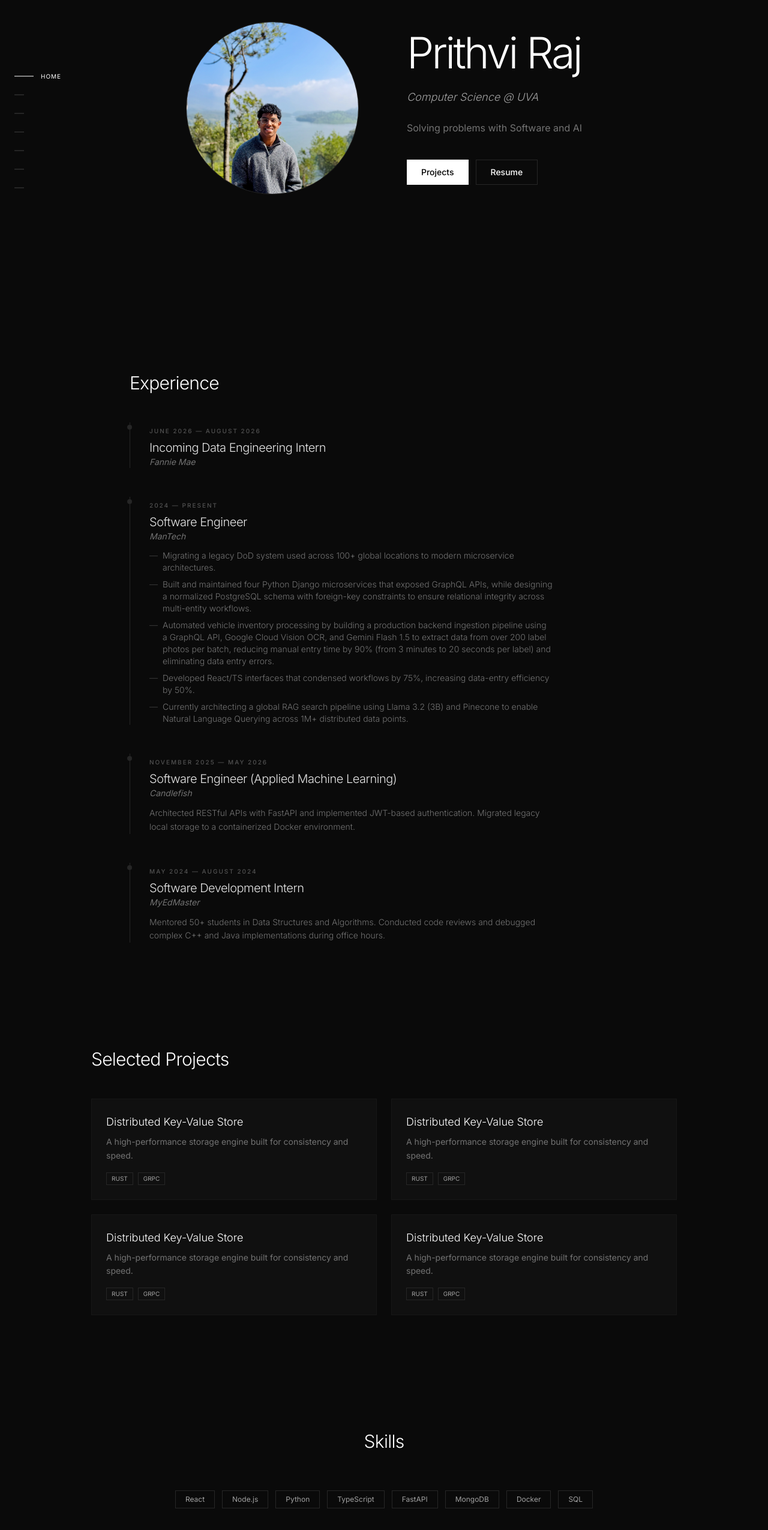
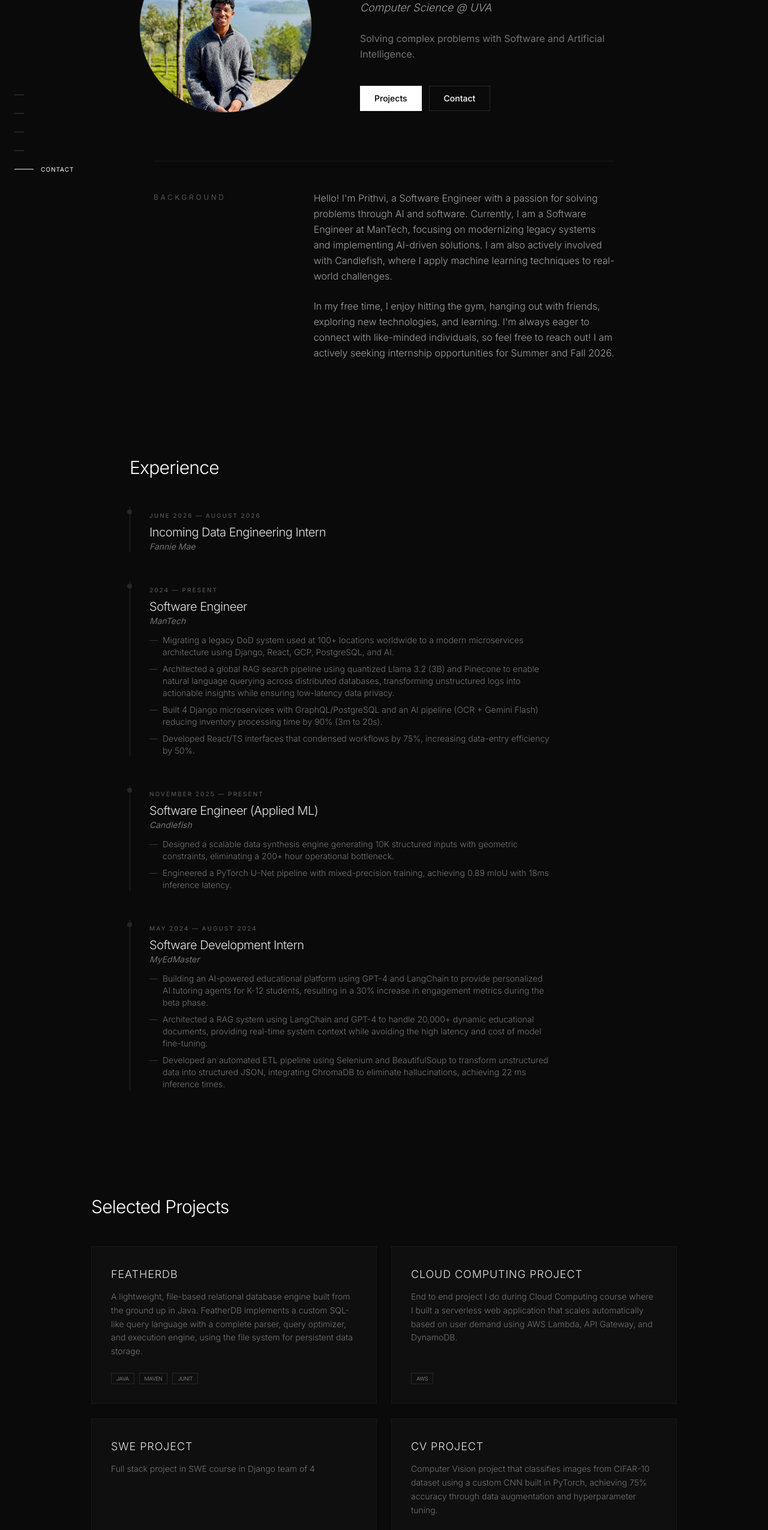
Before and after one commit to whozpj/Portfolio, a Next.js app in the folder portfolio/: page / in a window 1280 px wide. Shown: the part 180-2730 px from the top of the page at 60% size. Built offline with nearby package versions, Linux system fonts and the light colour scheme.

Commit message:
projects and experience

```diff
--- a/portfolio/app/components/Hero.tsx
+++ b/portfolio/app/components/Hero.tsx
@@ -11,15 +11,30 @@ export default function Portfolio() {
 
   useEffect(() => {
   const handleScroll = () => {
-      const sections = ["hero", "experience", "projects", "skills", "interests", "resume", "contact"];
+    const sections = ["hero", "experience", "projects", "skills", "contact"];
+
+    // 1. Check if the user is truly near the bottom of the page
+    // We use a smaller buffer (20px) to ensure we don't jump to Contact too early
+    const isAtBottom = window.innerHeight + window.scrollY >= document.documentElement.scrollHeight - 20;
+
+    if (isAtBottom) {
+      setActiveSection("contact");
+      return;
+    }
+
+    // 2. Center-based detection for all other sections
     const current = sections.find(section => {
       const element = document.getElementById(section);
       if (element) {
         const rect = element.getBoundingClientRect();
-          return rect.top <= 100 && rect.bottom >= 100;
+        // A section is active if its top is above the middle of the screen
+        // and its bottom is below that same middle point.
+        const midPoint = window.innerHeight / 2;
+        return rect.top <= midPoint && rect.bottom >= midPoint;
       }
       return false;
     });
+
     if (current) setActiveSection(current);
   };
 
@@ -32,9 +47,32 @@ export default function Portfolio() {
     element?.scrollIntoView({ behavior: "smooth" });
   };
 
+  const skillCategories = [
+    {
+      title: "Languages",
+      skills: ["Python", "TypeScript", "Java", "JavaScript", "SQL", "R", "Assembly", "C"],
+    },
+    {
+      title: "Frameworks/Libraries",
+      skills: ["Django", "FastAPI", "React.js", "GraphQL", "Rest API", "NumPy", "Pandas", "Node.js" ],
+    },
+    {
+      title: "AI/ML",
+      skills: ["LangChain", "LangGraph", "PyTorch", "ChromaDB", "RAG Pipelines", "Agentic AI", "GPT-4", "Gemini", "Llama" ],
+    },
+    {
+      title: "Infrastructure & DevOps",
+      skills: ["AWS", "GCP", "Azure", "Docker", "PostgreSQL", "CI/CD", "Git/GitHub", "Jira", "Confluence", "VSCode" ],
+    },
+    {
+      title: "Certifications",
+      skills: ["AWS Cloud Practitioner", "Microsoft Azure Fundamentals (AZ-900)", "MTA Security Fundamentals"],
+    },
+  ];
+
   return (
     <div className="bg-neutral-950 text-white selection:bg-white selection:text-black">
-      {/* Side Navigation - Thinner line, smaller text */}
+      {/* Side Navigation */}
       <motion.nav
         initial={{ x: -50, opacity: 0 }}
         animate={{ x: 0, opacity: 1 }}
@@ -47,8 +85,6 @@ export default function Portfolio() {
             { id: "experience", label: "Experience" },
             { id: "projects", label: "Projects" },
             { id: "skills", label: "Skills" },
-            { id: "interests", label: "Interests" },
-            { id: "resume", label: "Resume" },
             { id: "contact", label: "Contact" }
           ].map((item) => (
             <button key={item.id} onClick={() => scrollToSection(item.id)} className="group flex items-center gap-3">
@@ -61,32 +97,74 @@ export default function Portfolio() {
         </div>
       </motion.nav>
 
-      {/* Hero Section - Reduced font sizes and image scale */}
-      <section id="hero" className="h-[90vh] flex flex-col md:flex-row items-center justify-center gap-12 md:gap-20 px-6 max-w-6xl mx-auto">
-        <motion.div initial={{ opacity: 0, scale: 0.95 }} animate={{ opacity: 1, scale: 1 }} transition={{ duration: 0.8 }} className="relative">
+      {/* Hero Section */}
+      {/* Hero Section */}
+      <section id="hero" className="min-h-[90vh] flex flex-col items-center justify-center py-20 px-6 max-w-6xl mx-auto">
+        <div className="flex flex-col md:flex-row items-center justify-center gap-12 md:gap-20 w-full">
+          {/* Left Side: PFP */}
+          <motion.div
+            initial={{ opacity: 0, scale: 0.95 }}
+            animate={{ opacity: 1, scale: 1 }}
+            transition={{ duration: 0.8 }}
+            className="relative"
+          >
             <div className="w-56 h-56 md:w-72 md:h-72 rounded-full overflow-hidden border border-neutral-800 bg-neutral-900">
-            <Image src="/pfp.jpg" alt="Prithvi Raj" width={300} height={300} className="w-full h-full object-cover transition-all duration-700" priority />
+              <Image
+                src="/pfp.jpg"
+                alt="Prithvi Raj"
+                width={300}
+                height={300}
+                className="w-full h-full object-cover object-bottom transition-all duration-700"
+                priority
+              />
             </div>
           </motion.div>
 
-        <motion.div initial={{ opacity: 0, y: 20 }} animate={{ opacity: 1, y: 0 }} transition={{ duration: 0.8, delay: 0.1 }} className="space-y-6 max-w-xl text-center md:text-left">
+          {/* Right Side: Title & CTAs */}
+          <motion.div
+            initial={{ opacity: 0, y: 20 }}
+            animate={{ opacity: 1, y: 0 }}
+            transition={{ duration: 0.8, delay: 0.1 }}
+            className="space-y-6 max-w-xl text-center md:text-left"
+          >
             <h1 className="text-5xl md:text-7xl font-light tracking-tighter">Prithvi Raj</h1>
             <p className="text-lg text-neutral-400 font-light italic">Computer Science @ UVA</p>
-          <p className="text-base text-neutral-500 leading-relaxed">
-            Solving problems with Software and AI
+            <p className="text-base text-neutral-500 leading-relaxed max-w-md">
+              Solving complex problems with Software and Artificial Intelligence.
             </p>
             <div className="flex gap-3 justify-center md:justify-start pt-4">
               <button onClick={() => scrollToSection("projects")} className="px-6 py-2.5 bg-white text-black text-sm font-medium hover:bg-neutral-200 transition-all">
                 Projects
               </button>
-            <button onClick={() => scrollToSection("resume")} className="px-6 py-2.5 border border-neutral-800 text-sm font-medium hover:bg-white hover:text-black transition-all">
-              Resume
+              <button onClick={() => scrollToSection("contact")} className="px-6 py-2.5 border border-neutral-800 text-sm font-medium hover:bg-white hover:text-black transition-all">
+                Contact
               </button>
+            </div>
+          </motion.div>
+        </div>
+
+        {/* Integrated About Me Paragraph (Underneath Hero Content) */}
+        <motion.div
+          initial={{ opacity: 0, y: 20 }}
+          animate={{ opacity: 1, y: 0 }}
+          transition={{ duration: 0.8, delay: 0.3 }}
+          className="mt-20 max-w-3xl text-center md:text-left border-t border-neutral-900 pt-12"
+        >
+          <div className="grid md:grid-cols-3 gap-8">
+            <h2 className="text-xs uppercase tracking-[0.3em] text-neutral-600 mt-1">Background</h2>
+            <div className="md:col-span-2 space-y-6 text-neutral-400 font-light leading-relaxed">
+              <p>
+                Hello! I'm Prithvi, a Software Engineer with a passion for solving problems through AI and software. Currently, I am a Software Engineer at ManTech, focusing on modernizing legacy systems and implementing AI-driven solutions. I am also actively involved with Candlefish, where I apply machine learning techniques to real-world challenges.
+              </p>
+              <p>
+                In my free time, I enjoy hitting the gym, hanging out with friends, exploring new technologies, and learning. I'm always eager to connect with like-minded individuals, so feel free to reach out! I am actively seeking internship opportunities for Summer and Fall 2026.
+              </p>
+            </div>
           </div>
         </motion.div>
       </section>
 
-{/* Experience Section - 4 Distinct Entries */}
+      {/* Experience Section */}
       <section id="experience" className="py-20 px-6 max-w-4xl mx-auto">
         <h2 className="text-3xl font-light mb-12 tracking-tight">Experience</h2>
         <div className="space-y-12">
@@ -95,6 +173,7 @@ export default function Portfolio() {
               date: "June 2026 — August 2026",
               role: "Incoming Data Engineering Intern",
               company: "Fannie Mae",
+              desc: null
             },
             {
               date: "2024 — Present",
@@ -104,106 +183,180 @@ export default function Portfolio() {
                 <ul className="space-y-2 mt-3 text-sm text-neutral-500 font-light">
                    <li className="flex gap-2">
                     <span className="text-neutral-700">—</span>
-                    Migrating a legacy DoD system used across 100+ global locations to modern microservice architectures.
+                    Migrating a legacy DoD system used at 100+ locations worldwide to a modern microservices architecture using Django, React, GCP, PostgreSQL, and AI.
                   </li>
                   <li className="flex gap-2">
                     <span className="text-neutral-700">—</span>
-                    Built and maintained four Python Django microservices that exposed GraphQL APIs, while designing a normalized PostgreSQL schema with foreign-key constraints to ensure relational integrity across multi-entity workflows.
+                    Architected a global RAG search pipeline using quantized Llama 3.2 (3B) and Pinecone to enable natural language querying across distributed databases, transforming unstructured logs into actionable insights while ensuring low-latency data privacy.
                   </li>
                   <li className="flex gap-2">
                     <span className="text-neutral-700">—</span>
-                    Automated vehicle inventory processing by building a production backend ingestion pipeline using a GraphQL API, Google Cloud Vision OCR, and Gemini Flash 1.5 to extract data from over 200 label photos per batch, reducing manual entry time by 90% (from 3 minutes to 20 seconds per label) and eliminating data entry errors.
+                    Built 4 Django microservices with GraphQL/PostgreSQL and an AI pipeline (OCR + Gemini Flash) reducing inventory processing time by 90% (3m to 20s).
                   </li>
                   <li className="flex gap-2">
                     <span className="text-neutral-700">—</span>
                     Developed React/TS interfaces that condensed workflows by 75%, increasing data-entry efficiency by 50%.
                   </li>
+                </ul>
+              ),
+            },
+            {
+              date: "November 2025 — Present",
+              role: "Software Engineer (Applied ML)",
+              company: "Candlefish",
+              desc: (
+                <ul className="space-y-2 mt-3 text-sm text-neutral-500 font-light">
                   <li className="flex gap-2">
                     <span className="text-neutral-700">—</span>
-                    Currently architecting a global RAG search pipeline using Llama 3.2 (3B) and Pinecone to enable Natural Language Querying across 1M+ distributed data points.
+                    Designed a scalable data synthesis engine generating 10K structured inputs with geometric constraints, eliminating a 200+ hour operational bottleneck.
+                  </li>
+                  <li className="flex gap-2">
+                    <span className="text-neutral-700">—</span>
+                    Engineered a PyTorch U-Net pipeline with mixed-precision training, achieving 0.89 mIoU with 18ms inference latency.
                   </li>
                 </ul>
               ),
             },
-            {
-              date: "November 2025 — May 2026",
-              role: "Software Engineer (Applied Machine Learning)",
-              company: "Candlefish",
-              desc: "Architected RESTful APIs with FastAPI and implemented JWT-based authentication. Migrated legacy local storage to a containerized Docker environment.",
-            },
+
             {
             date: "May 2024 — August 2024",
             role: "Software Development Intern",
             company: "MyEdMaster",
-              desc: "Mentored 50+ students in Data Structures and Algorithms. Conducted code reviews and debugged complex C++ and Java implementations during office hours.",
+            desc: (
+              <ul className="space-y-2 mt-3 text-sm text-neutral-500 font-light">
+                <li className="flex gap-2">
+                  <span className="text-neutral-700">—</span>
+                  Building an AI-powered educational platform using GPT-4 and LangChain to provide personalized AI tutoring agents for K-12 students, resulting in a 30% increase in engagement metrics during the beta phase.
+                </li>
+                <li className="flex gap-2">
+                  <span className="text-neutral-700">—</span>
+                  Architected a RAG system using LangChain and GPT-4 to handle 20,000+ dynamic educational documents, providing real-time system context while avoiding the high latency and cost of model fine-tuning.
+                </li>
+                <li className="flex gap-2">
+                  <span className="text-neutral-700">—</span>
+                  Developed an automated ETL pipeline using Selenium and BeautifulSoup to transform unstructured data into structured JSON, integrating ChromaDB to eliminate hallucinations, achieving 22 ms inference times.
+                </li>
+              </ul>
+            ),
           }
           ].map((job, i) => (
-            <motion.div
-              key={i}
-              initial={{ opacity: 0, x: -10 }}
-              whileInView={{ opacity: 1, x: 0 }}
-              transition={{ duration: 0.5, delay: i * 0.1 }}
-              viewport={{ once: true }}
-              className="group relative pl-8 border-l border-neutral-800 hover:border-neutral-500 transition-colors"
-            >
-              {/* Timeline Dot */}
+            <motion.div key={i} initial={{ opacity: 0, x: -10 }} whileInView={{ opacity: 1, x: 0 }} transition={{ duration: 0.5, delay: i * 0.1 }} viewport={{ once: true }} className="group relative pl-8 border-l border-neutral-800 hover:border-neutral-500 transition-colors">
               <div className="absolute left-[-5px] top-1 h-2 w-2 rounded-full bg-neutral-800 group-hover:bg-white transition-colors" />
-
-              <span className="text-[10px] text-neutral-600 uppercase tracking-[0.2em] font-medium">
-                {job.date}
-              </span>
-              <h3 className="text-xl font-light mt-1 tracking-tight text-neutral-200">
-                {job.role}
-              </h3>
-              <p className="text-neutral-500 text-sm mb-3 italic">
-                {job.company}
-              </p>
-              <p className="text-neutral-500 text-sm leading-relaxed max-w-2xl font-light">
-                {job.desc}
-              </p>
+              <span className="text-[10px] text-neutral-600 uppercase tracking-[0.2em] font-medium">{job.date}</span>
+              <h3 className="text-xl font-light mt-1 tracking-tight text-neutral-200">{job.role}</h3>
+              <p className="text-neutral-500 text-sm mb-3 italic">{job.company}</p>
+              <div className="text-neutral-500 text-sm leading-relaxed max-w-2xl font-light">{job.desc}</div>
             </motion.div>
           ))}
         </div>
       </section>
 
-      {/* Projects Section - Two columns, smaller cards */}
+      {/* Projects Section */}
       <section id="projects" className="py-24 px-6 max-w-5xl mx-auto">
         <h2 className="text-3xl font-light mb-12 tracking-tight">Selected Projects</h2>
-        <div className="grid sm:grid-cols-2 gap-6">
-          {[1, 2, 3, 4].map((i) => (
-            <motion.div key={i} className="p-6 bg-neutral-900/50 border border-neutral-900 hover:border-neutral-700 transition-all">
-              <h3 className="text-lg font-light mb-2">Distributed Key-Value Store</h3>
-              <p className="text-neutral-500 text-sm mb-4 leading-relaxed">
-                A high-performance storage engine built for consistency and speed.
+        <div className="grid sm:grid-cols-1 md:grid-cols-2 gap-6">
+          {[
+            {
+              title: "FeatherDB",
+              desc: "A lightweight, file-based relational database engine built from the ground up in Java. FeatherDB implements a custom SQL-like query language with a complete parser, query optimizer, and execution engine, using the file system for persistent data storage.",
+              tags: ["Java", "Maven", "JUnit"],
+            },
+            {
+              title: "Cloud Computing Project",
+              desc: "End to end project I do during Cloud Computing course where I built a serverless web application that scales automatically based on user demand using AWS Lambda, API Gateway, and DynamoDB.",
+              tags: ["AWS"],
+            },
+            {
+              title: "SWE Project",
+              desc: "Full stack project in SWE course in Django team of 4",
+              tags: ["Django", "PostgreSQL", "Docker"],
+            },
+            {
+              title: "CV Project",
+              desc: "Computer Vision project that classifies images from CIFAR-10 dataset using a custom CNN built in PyTorch, achieving 75% accuracy through data augmentation and hyperparameter tuning.",
+              tags: ["TypeScript", "Next.js", "Kafka", "PostgreSQL"],
+            },
+            {
+              title: "AI Project",
+              desc: "Full AI Project that builds an end-to-end RAG pipeline using LangChain, GPT-4, and Pinecone to enable semantic search over large document corpora with low-latency responses.",
+              tags: ["TypeScript", "Next.js", "Kafka", "PostgreSQL"],
+            },
+            {
+              title: "ML Project",
+              desc: "MLB Tracker",
+              tags: ["TypeScript", "Next.js", "Kafka", "PostgreSQL"],
+            }
+          ].map((project, i) => (
+            <motion.div
+              key={i}
+              initial={{ opacity: 0, y: 20 }}
+              whileInView={{ opacity: 1, y: 0 }}
+              transition={{ duration: 0.5, delay: i * 0.1 }}
+              viewport={{ once: true }}
+              whileHover={{ y: -5, borderColor: "rgba(255, 255, 255, 0.2)" }}
+              className="p-8 bg-neutral-900/40 border border-neutral-900 transition-all flex flex-col justify-between"
+            >
+              <div>
+                <h3 className="text-lg font-light mb-3 uppercase tracking-wider text-neutral-200">
+                  {project.title}
+                </h3>
+                <p className="text-neutral-500 text-sm mb-6 leading-relaxed font-light">
+                  {project.desc}
                 </p>
-              <div className="flex gap-2">
-                <span className="text-[10px] text-neutral-400 border border-neutral-800 px-2 py-0.5 uppercase">Rust</span>
-                <span className="text-[10px] text-neutral-400 border border-neutral-800 px-2 py-0.5 uppercase">gRPC</span>
+              </div>
+              <div className="flex flex-wrap gap-2">
+                {project.tags.map((tag) => (
+                  <span
+                    key={tag}
+                    className="text-[9px] text-neutral-500 border border-neutral-800 px-2 py-0.5 uppercase tracking-tighter"
+                  >
+                    {tag}
+                  </span>
+                ))}
               </div>
             </motion.div>
           ))}
         </div>
       </section>
 
-      {/* Skills - Smaller radius, tighter text */}
-      <section id="skills" className="py-24 px-6 max-w-4xl mx-auto text-center">
-        <h2 className="text-3xl font-light mb-16 tracking-tight">Skills</h2>
-        <div className="flex flex-wrap justify-center gap-3">
-          {["React", "Node.js", "Python", "TypeScript", "FastAPI", "MongoDB", "Docker", "SQL"].map((skill) => (
-            <span key={skill} className="px-4 py-1.5 border border-neutral-800 text-xs text-neutral-400 hover:border-neutral-500 transition-all cursor-default">
+      {/* Skills Section */}
+      <section id="skills" className="py-24 px-6 max-w-5xl mx-auto"> {/* Increased max-width to 5xl */}
+  <h2 className="text-4xl font-light mb-20 tracking-tight text-center">Technical Expertise</h2> {/* Text-3xl to 4xl */}
+
+  <div className="space-y-16"> {/* Increased vertical gap between categories */}
+    {skillCategories.map((category) => (
+      <div key={category.title} className="space-y-6"> {/* Increased gap between title and tags */}
+        <h3 className="text-[12px] uppercase tracking-[0.4em] text-neutral-500 text-center font-medium">
+          {category.title}
+        </h3>
+
+        <div className="flex flex-wrap justify-center gap-3"> {/* Slightly wider gap between tags */}
+          {category.skills.map((skill) => (
+            <motion.span
+              key={skill}
+              whileHover={{
+                scale: 1.08, // Slightly more pronounced scale
+                backgroundColor: "rgba(255, 255, 255, 0.08)",
+                borderColor: "rgba(255, 255, 255, 0.4)"
+              }}
+              transition={{ type: "spring", stiffness: 400, damping: 17 }}
+              className="px-6 py-2 border border-neutral-800 bg-neutral-950 text-[13px] text-neutral-400 cursor-default transition-colors tracking-wide"
+              // Increased padding and font-size from 11px to 13px
+            >
               {skill}
-            </span>
+            </motion.span>
+          ))}
+        </div>
+      </div>
     ))}
   </div>
 </section>
 
-      {/* Resume & Contact - Merged into a smaller footer section */}
+      {/* Footer */}
       <section id="contact" className="py-32 px-6 max-w-4xl mx-auto text-center border-t border-neutral-900">
         <h2 className="text-3xl font-light mb-6 tracking-tight">Get in touch.</h2>
-        <p className="text-neutral-500 text-sm mb-10 max-w-md mx-auto">
-          Currently looking for 2026 internships. Feel free to reach out for a chat.
-        </p>
-        <div className="flex flex-wrap justify-center gap-6 text-xs uppercase tracking-widest text-neutral-400">
+        <p className="text-neutral-500 text-sm mb-10 max-w-md mx-auto font-light leading-relaxed">Currently looking for 2026 internships. Feel free to reach out for a chat.</p>
+        <div className="flex flex-wrap justify-center gap-6 text-[10px] uppercase tracking-widest text-neutral-500">
           <a href="mailto:wyp9mq@virginia.edu" className="hover:text-white transition-colors">Email</a>
           <a href="https://linkedin.com/in/prithvi-raj" className="hover:text-white transition-colors">LinkedIn</a>
           <a href="https://github.com/whozpj" className="hover:text-white transition-colors">GitHub</a>
```
Lines whose indentation alone changed are shown as unchanged.
